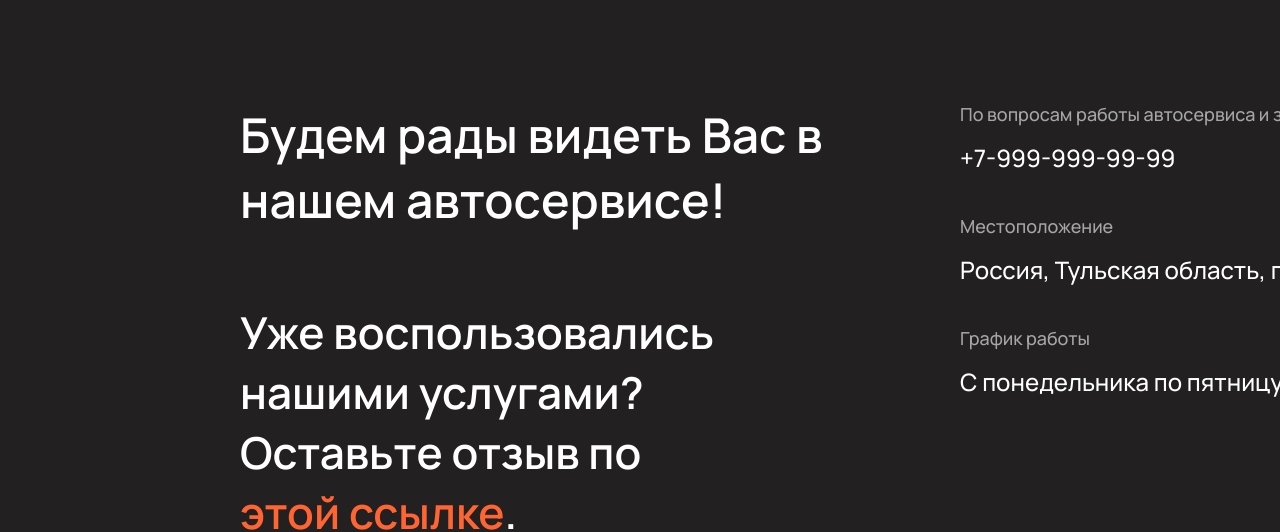
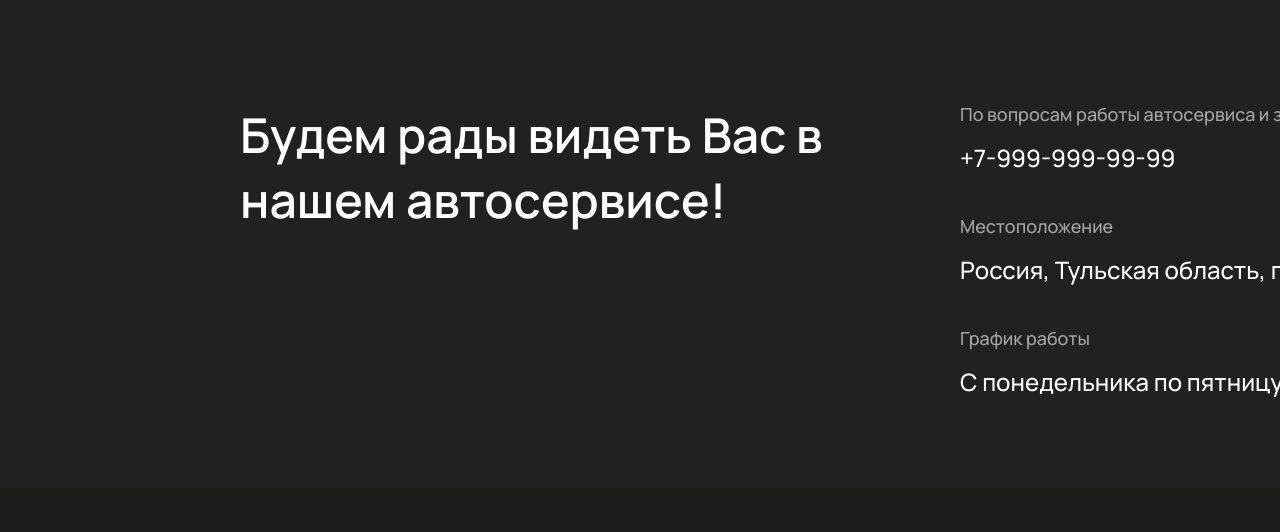
Before and after one commit to maestro554/tulaavto, a plain HTML site: page index.html in a window 1280 px wide. Shown: the part 5644-6176 px from the top of the page. Drawn offline with nearby package versions, Linux system fonts and the light colour scheme; files whose address does not match are found by name.

Commit message:
index.html

```diff
--- a/index.html
+++ b/index.html
@@ -272,12 +272,7 @@
                                 Будем рады видеть Вас в <br> нашем автосервисе!
                             </p>
                         </div>
-                        <div class="footer-info_title-feedback">
-                            <p>
-                                Уже воспользовались <br> нашими услугами? <br> Оставьте отзыв по <br> <a href="">этой
-                                    ссылке</a>.
-                            </p>
-                        </div>
+
                     </div>
                     <div class="footer-info_title-contacts">
                         <div class="title-contacts_item">
```
